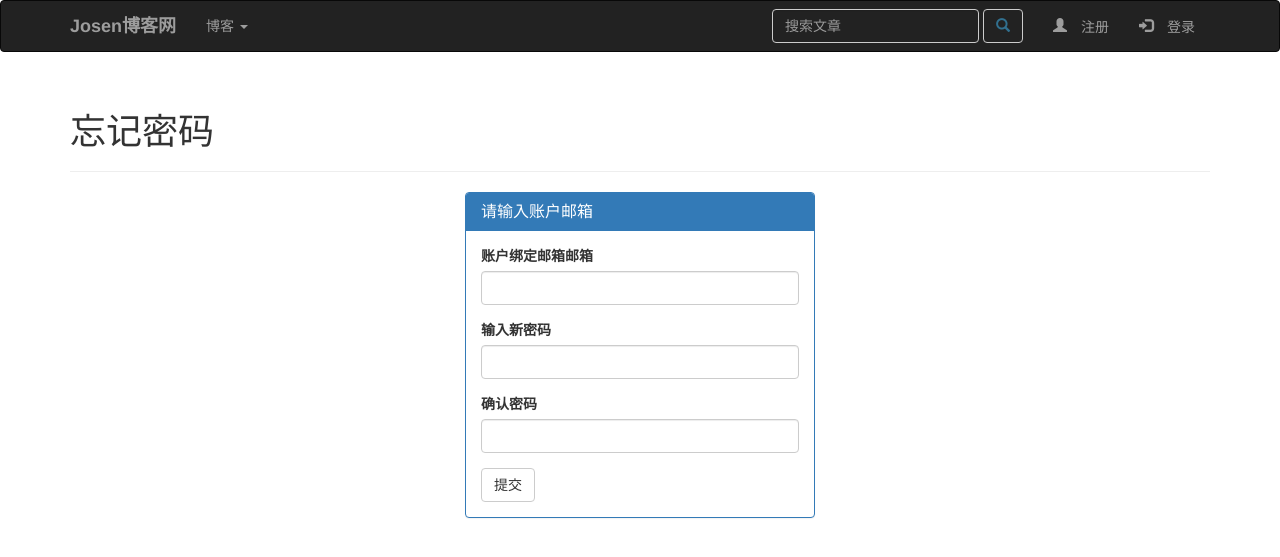
After one commit to JosenChina/JosenBlog, a Flask app: page /user/forget-passwd in a window 1280 px wide. The commit adds this page. Shown: the top 557 px of the page. Run offline with Flask 2, Linux system fonts and the light colour scheme; parts of the project's set-up code (start-up, migrations or seed data) failed here and were passed over; some libraries are stand-ins or nearby versions.

Commit message:
2018/03/09

```diff
--- a/webapp/main/_function.py
+++ b/webapp/main/_function.py
@@ -3,10 +3,11 @@
 
 from webapp.upload_file_qcloud_cos import cos_class
 from flask_login import current_user
-from webapp.models.blogModel import Blog
+from webapp import db
 
 
 def delete_blog_imgs(blog):
     for i in blog.imgs:
         cos_class.delete_file(i.img_url)
+        db.session.delete(i)
     cos_class.delete_file('/users/%s/blog_img/%s/' % (current_user.username, blog.id))
--- a/webapp/models/userModel.py
+++ b/webapp/models/userModel.py
@@ -140,6 +140,27 @@ class User(UserMixin, db.Model):
         db.session.add(self)
         return True
 
+    # 生成“忘记密码”token
+    def forget_passwd_token(self, newpasswd, expiration=3600):
+        s = Serializer(current_app.config['SECRET_KEY'], expiration)
+        return s.dumps({
+            'id': self.id,
+            'newpasswd': newpasswd
+        })
+
+    # “忘记密码”token验证
+    def forget_passwd_confirm(self, token):
+        s = Serializer(current_app.config['SECRET_KEY'])
+        try:
+            data = s.loads(token)
+        except:
+            return False
+        if data.get('id') != self.id:
+            return False
+        self.password = data.get('newpasswd')
+        db.session.add(self)
+        return True
+
     # 修改密码
     def change_password(self, old_password, new_password):
         if not self.verify_password(old_password):
@@ -176,3 +197,12 @@ class User(UserMixin, db.Model):
                 u.role = Role.query.filter_by(default=True).first()
                 db.session.add(u)
         db.session.commit()
+
+    # 删除用户
+    def delete_user(self):
+        for fer in self.followers:
+            db.session.delete(fer)
+        for fed in self.followed:
+            db.session.delete(fed)
+        db.session.delete(self)
+        db.session.commit()
--- /dev/null
+++ b/webapp/templates/user/forgetPasswd.html
@@ -0,0 +1,20 @@
+{% extends 'base.html' %}
+{% import 'bootstrap/wtf.html' as wtf %}
+{% block page_content %}
+    {{ super() }}
+    <div class="page-header">
+        <h1>忘记密码</h1>
+    </div>
+    <div class="col-lg-4"></div>
+    <div class="col-lg-4">
+        <div class="panel panel-primary">
+            <div class="panel-heading">
+                <h3 class="panel-title">请输入账户邮箱</h3>
+            </div>
+            <div class="panel-body">
+                {{ wtf.quick_form(form) }}
+            </div>
+        </div>
+    </div>
+    <div class="col-lg-4"></div>
+{% endblock %}
--- a/webapp/templates/user/login.html
+++ b/webapp/templates/user/login.html
@@ -5,6 +5,7 @@
 {{ super() }}
 <div class="page-header">
     <h1>您好！请登录！</h1>
+    <p class="text text-right"><a href="{{ url_for('user.forget_passwd') }}">忘记密码</a> </p>
 </div>
 <div class="col-lg-4"></div>
 <div class="col-lg-4">
--- a/webapp/templates/user/user_center.html
+++ b/webapp/templates/user/user_center.html
@@ -50,6 +50,9 @@
             <h1>{{ user.username }}
                 {% if current_user == user %}
                     <a id="modal-956888" href="#modal-container-956888" role="button" class="btn btn-info" data-toggle="modal">修改个人信息</a>
+                {% elif current_user.is_administrator() %}
+                    <a href="{{ url_for('admin.delete_user', id=user.id) }}" class="btn btn-danger">删除该用户</a>
+
                 {% elif current_user.is_following(user) %}
                     <a href="{{ url_for('main.unfollow', id=user.id) }}" class="btn btn-success" title="取消关注">
                         <span class="glyphicon glyphicon-ok"></span>已关注</a>
--- a/webapp/user/form.py
+++ b/webapp/user/form.py
@@ -68,3 +68,14 @@ class ChangePasswordForm(FlaskForm):
     def validate_oldPassword(self, field):
         if not current_user.verify_password(field.data):
             raise ValidationError('原密码输入不正确！')
+
+
+class ForgetForm(FlaskForm):
+    email = StringField('账户绑定邮箱邮箱', validators=[DataRequired('此处不能为空！'), Email('请输入正确的邮箱格式')])
+    passwd1 = PasswordField('输入新密码', validators=[DataRequired('此处不能为空')])
+    passwd2 = PasswordField('确认密码', validators=[EqualTo('passwd1', message='两次密码输入不一致！')])
+    submit = SubmitField('提交')
+
+    def validate_email(self, field):
+        if not User.query.filter_by(email=field.data).first():
+            raise ValidationError('该邮箱不存在！请重新注册！')
--- a/webapp/user/view.py
+++ b/webapp/user/view.py
@@ -1,7 +1,7 @@
 # _*_ coding: utf-8 _*_
 # filename: view.py
 from flask import render_template, redirect, url_for, flash, current_app, request, make_response
-from .form import RegisterForm, LoginForm, ChangeEmailForm, ChangePasswordForm
+from .form import RegisterForm, LoginForm, ChangeEmailForm, ChangePasswordForm, ForgetForm
 from . import _user
 from webapp import db
 from webapp.models.userModel import User
@@ -166,3 +166,25 @@ def change_password():
     resp = make_response(redirect(url_for('.security_center')))
     resp.set_cookie('security_center', 'change-password', max_age=30*24*60*60)
     return resp
+
+
+@_user.route('/forget-passwd', methods=['GET', 'POST'])
+def forget_passwd():
+    form = ForgetForm()
+    if form.validate_on_submit():
+        user = User.query.filter_by(email=form.email.data).first()
+        send_email(form.email.data, '邮箱验证【忘记密码】', 'email/forgetPasswd',
+                   token=user.forget_passwd_token(form.passwd1.data), user=user)
+        flash('验证邮件已发送！')
+        return redirect(url_for('user.login'))
+    return render_template('user/forgetPasswd.html', form=form)
+
+
+@_user.route('/forget-passwd-confirm/<id>/<token>')
+def forget_passwd_confirm(id, token):
+    user = User.query.get_or_404(id)
+    if not user.forget_passwd_confirm(token):
+        flash('该邮件已过期！')
+        return redirect(url_for('user.login'))
+    flash('密码已成功修改，请使用新密码登录！')
+    return redirect(url_for('user.login'))
```
Also changed, not shown: webapp/admin/view.py (+10 -0 lines), webapp/models/blogModel.py (+8 -0 lines), webapp/templates/email/forgetPasswd.html (added, +9 -0 lines), webapp/admin/bulletin.txt (renamed from bulletin.txt), webapp/templates/email/forgetPasswd.txt (added).
